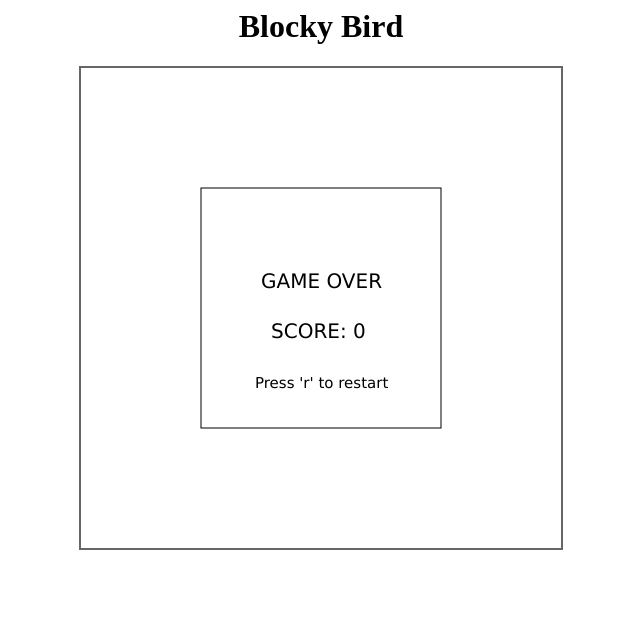
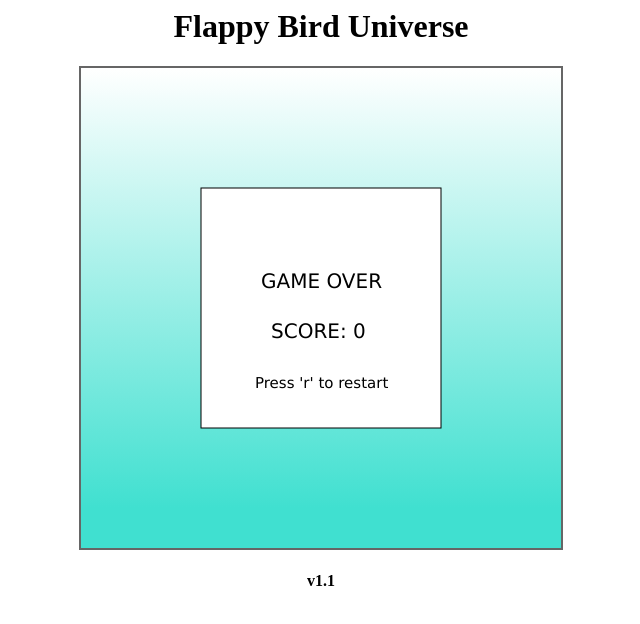
Before and after one commit to esantos2/Flappy-Bird-Universe, a plain HTML site: page flappy_bird_universe.html in a window 1280 px wide. Both pictures are taken after a click on the button "Start Game!". Shown: the whole page, without its empty margins (319-959 px from the left). Drawn offline with Linux system fonts and the light colour scheme.

Commit message:
Updated colors and collisions

```diff
--- a/flappy_bird_universe.html
+++ b/flappy_bird_universe.html
@@ -1,6 +1,6 @@
 <html>
     <head>
-        <title>Blocky Bird!</title>
+        <title>Flappy Bird Universe v1.1!</title>
         <style>
             button:hover{
                 background-color: #2b9AAd;
@@ -13,23 +13,30 @@
     </head>
     <body>
         <center>
-            <h1>Blocky Bird</h1>
+            <h1>Flappy Bird Universe</h1>
             <button id = "start" onclick="startGame();">Start Game!</button>
             <canvas id="grid" width="480" height="480"></canvas>
+            <h4>v1.1</h4>
         </center>
         <script>
-            //alert("Hello World *dabs*");
+            //v1.1: added colors, foreground and background,
+            //      created separate top and bottom pipes
+            //      added right side collision detection
+
             // Setup game graphic objects
             var c = document.getElementById("grid");
             var ctx = c.getContext('2d');
             var player = {"x":50, "y":0, "size":10, "v":0};
             var gapConst = player.size * 10;
+            var fgHeight = 40;
             var pipeWidth = 25;
+            var btwnPipes = 0;
+            var topPipes = [];
+            var btmPipes = [];
             var obstacles = [];
             var gameUpdate;
             var pipeUpdate;
             var score = 0;
-            //c.style.backgroundColor = "lightcyan";
             c.style.display = "none"; //Makes Game Map invisible
 
             function startGame(){
@@ -37,71 +44,89 @@
                 player.y = 0;
                 player.size = 10;
                 player.v = 0;
+                btwnPipes = 0;
+                topPipes = [0];
+                btmPipes = [0];
                 obstacles = [0];
                 score = 0;
                 window.addEventListener('keypress',keyHandler);
                 gameUpdate = setInterval(update, 8);
-                pipeUpdate = setInterval(spawnPipe, 2800);
+                pipeUpdate = setInterval(spawnPipe, 2500);
                 c.style.display = "block";
                 var s = document.getElementById("start");
                 s.style.display = "none";
-                //drawPlayer();
             }
+
             //Update the game frame
             function update(){
                 ctx.clearRect(0,0, c.width, c.height);
+                background();
+                foreground();
                 gravity();
-                if (drawPipes())
+                if (drawEntities())
                     endGame();
             }
 
+            function foreground(){
+                ctx.fillStyle = "#ac7339";
+                ctx.fillRect(0, c.height - fgHeight, c.width, fgHeight);
+            }
+
+            function background(){
+                var gradientBG = ctx.createLinearGradient(0, 0, 0, c.height - fgHeight);
+                gradientBG.addColorStop(0, "white");
+                gradientBG.addColorStop(1, "turquoise");
+                ctx.fillStyle = gradientBG;
+                ctx.fillRect(0,0, c.width, c.height);
+            }
+
             function gravity(){
-                //player.v += 0.0098;
                 player.v += 0.02;
                 player.y = Math.min(c.height - 10, Math.max(0, player.y + player.v));
             }
 
             function spawnPipe(){
-                //obstacles.push({ "hole": Math.floor(Math.random() * 0.7 * c.height + 0.2 * c.height),"x": c.width});
-                obstacles.push({ "hole": Math.floor(Math.random() * (c.height - 2 * gapConst) + 0.5*gapConst),"x": c.width});
+                btwnPipes = Math.floor(Math.random() * (c.height - fgHeight - 2 * gapConst) + 0.5*gapConst);
+                topPipes.push({ "topEnd": btwnPipes, "x": c.width});
+                btmPipes.push({ "btmStart": btwnPipes + gapConst, "x": c.width});
             }
 
             function drawPlayer(){
-                //ctx.fillStyle = "#ffff1a";
+                ctx.fillStyle = "#ffff1a";
                 ctx.fillRect(player.x, player.y, player.size, player.size);
                 ctx.strokeStyle = "#000000";
                 ctx.strokeRect(player.x, player.y, player.size, player.size);
             }
 
-            function drawPipes(){
-                for(i = 0; i < obstacles.length; i++){
-                    var crash = false;
-                    obstacles[i].x -= 1;
-                    //ctx.fillStyle = "#00b359";
-                    ctx.fillRect(obstacles[i].x, 0, pipeWidth, c.height);
-                    ctx.clearRect(obstacles[i].x, obstacles[i].hole, pipeWidth, gapConst);
-                    //top pipe ends at (obstacles[i].y + obstacles[i].hole)
-                    //bottom pipe starts at (obstacles[i].y + obstacles[i].hole + 100)
-                    if( (player.x + player.size == obstacles[i].x && (player.y <= obstacles[i].hole || player.y + player.size >= obstacles[i].hole + 100))
-                        || ((player.x >= obstacles[i].x && player.x + player.size <= obstacles[i].x + 20) &&
-                            (player.y <= obstacles[i].hole || player.y + player.size >= obstacles[i].hole + 100))
-                        || (player.y + player.size >= c.height)){
+            function drawEntities(){
+                var crash = false;
+                for(i = 0; i < topPipes.length; i++){
+                    topPipes[i].x -= 1;
+                    btmPipes[i].x -= 1;
+                    ctx.fillStyle = "#00b359";
+                    ctx.fillRect(topPipes[i].x, 0, pipeWidth, topPipes[i].topEnd); //top pipe
+                    ctx.fillRect(btmPipes[i].x, btmPipes[i].btmStart, pipeWidth, c.height - btmPipes[i].btmStart - fgHeight); //bottom pipe
+                    if( (player.x + player.size == topPipes[i].x
+                            && (player.y <= topPipes[i].topEnd || player.y + player.size >= btmPipes[i].btmStart)) //hit left side
+                        || ((player.x >= topPipes[i].x && player.x + player.size <= topPipes[i].x + pipeWidth)
+                            && (player.y <= topPipes[i].topEnd || player.y + player.size >= btmPipes[i].btmStart)) //hit inside
+                        || ((player.x <= topPipes[i].x + pipeWidth && player.x + player.size >= topPipes[i].x + pipeWidth)
+                            && (player.y <= topPipes[i].topEnd || player.y + player.size >= btmPipes[i].btmStart)) //hit right side
+                        || (player.y + player.size >= c.height - fgHeight)){ //hit ground
                         crash = true;
                         break;
                     }
-                    if (obstacles[i].x == player.x)
+                    if (topPipes[i].x == player.x)
                         score++; //update score
                     }
-                //show score
                 ctx.fillStyle = "#000";
                 ctx.font = "20px Verdana";
-                ctx.fillText("Score : "+score, 10, 20);
+                ctx.fillText("Score : "+score, 10, 20); //show score
                 drawPlayer();
                 return crash;
             }
 
             function keyHandler(e){
-                ctx.clearRect(player.x,player.y,player.size,player.size);
                 var code = e.keyCode;
                 if(code == 32) //space key, make bird fly/jump
                     player.v = -1.3;
@@ -110,18 +135,11 @@
                     clearInterval(pipeUpdate);
                     startGame();
                 }
-                /*
-                else if(code == 97) // 'a' key
-                    player.x = Math.max(0, player.x - 5);
-                else if(code == 100) // 'd' key
-                    player.x = Math.min(100, player.x + 5);
-                */
             }
 
-            function endGame(){
-                //display game over screen, score, prompt to restart
+            function endGame(){ //display game over screen, score, prompt to restart
                 ctx.clearRect(0,0, c.width, c.height);
-                ctx.beginPath();
+                background();
                 ctx.fillStyle = "#ffffff";
                 ctx.strokeStyle = "#000000";
                 ctx.fillRect(120, 120, 240, 240);
@@ -131,7 +149,6 @@
                 ctx.fillText("SCORE: " + score, 190, 270);
                 ctx.font = "15px Verdana";
                 ctx.fillText("Press 'r' to restart", 174, 320);
-                obstacles = [0];
                 clearInterval(gameUpdate);
                 clearInterval(pipeUpdate);
             }
```
